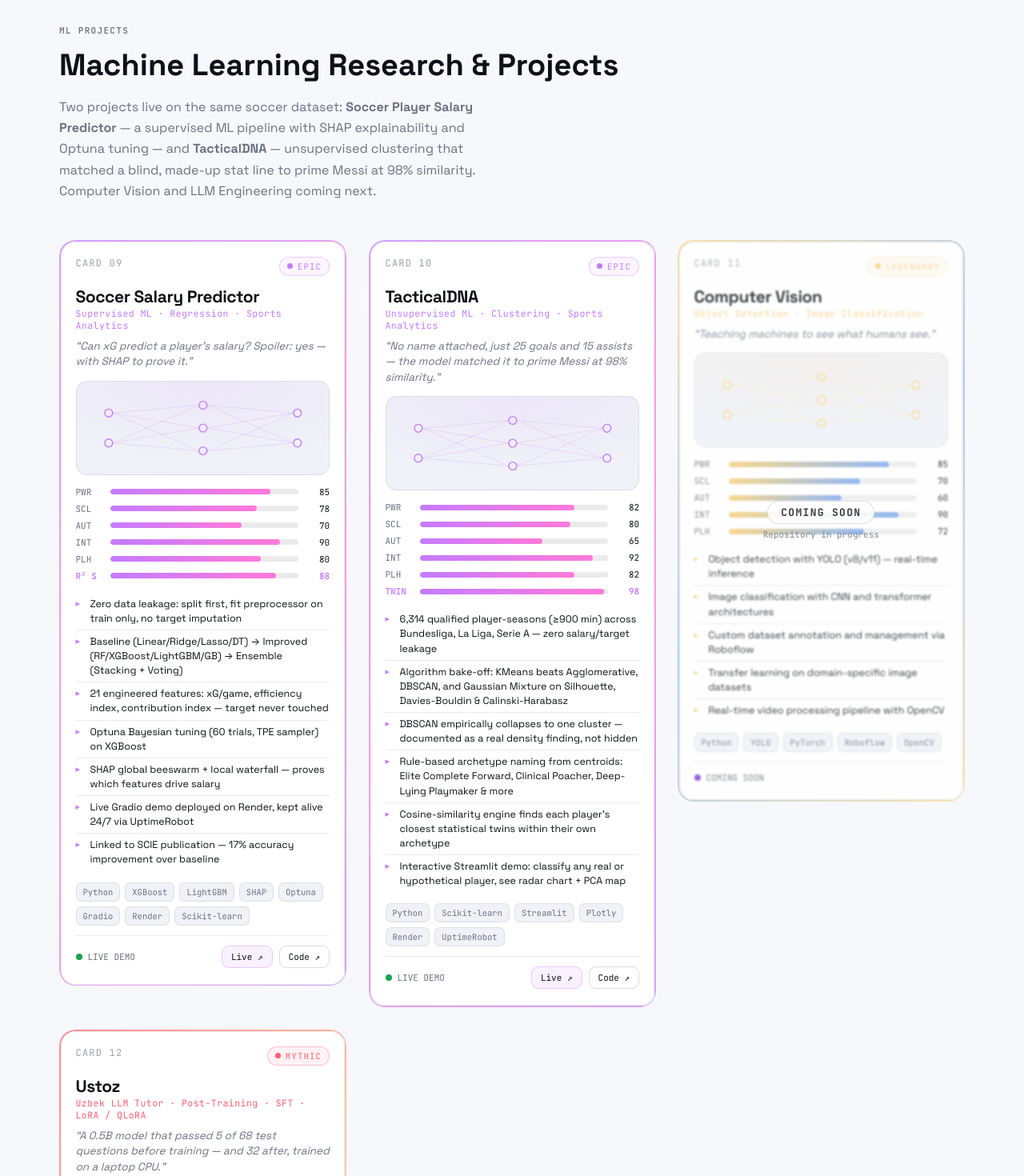
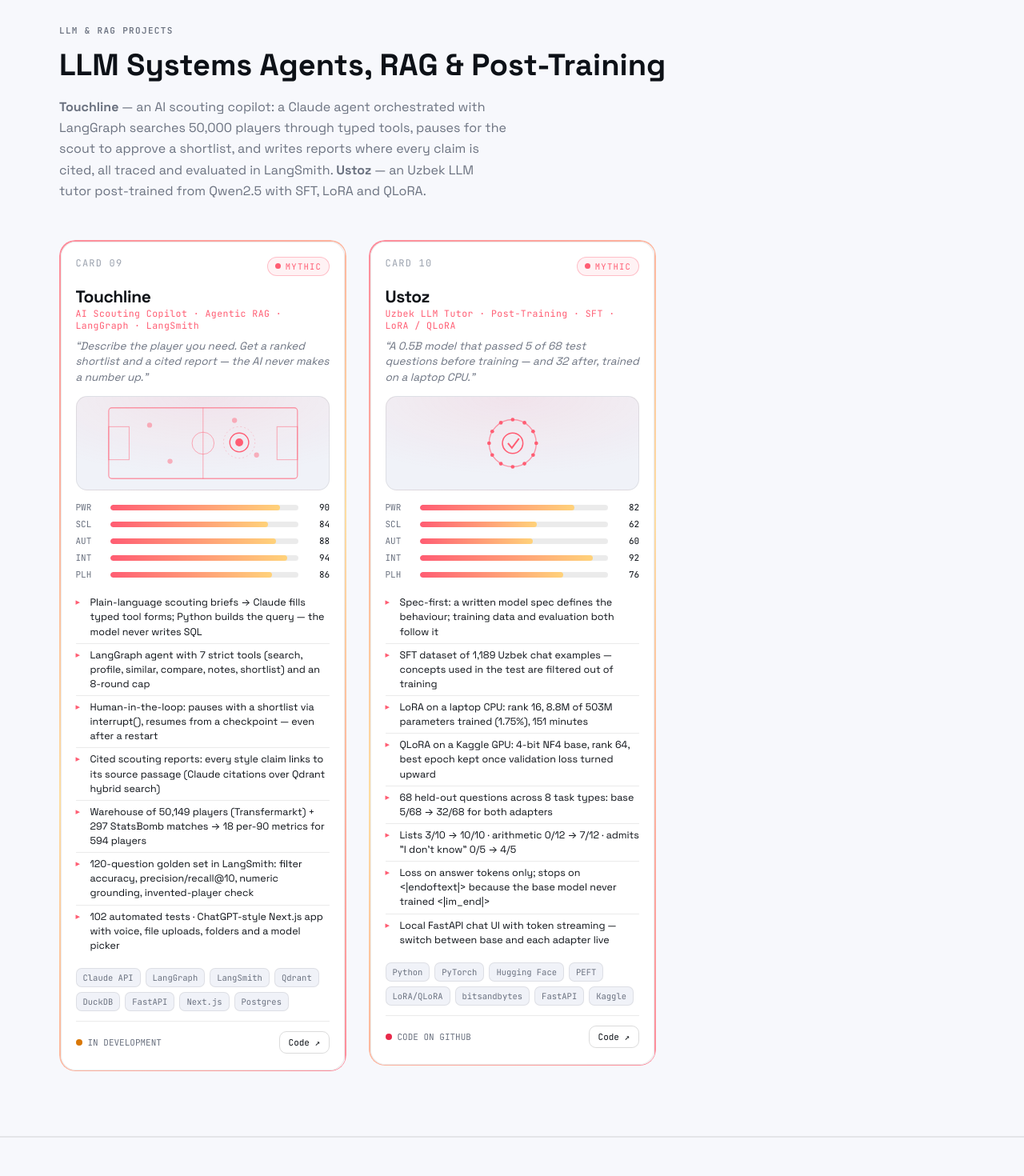
Before and after one commit to davronbek-malikov/Portfolio, a Next.js app: page / in a window 1280 px wide. Shown: the part 1000-2470 px from the top of the page at 80% size. Built offline with nearby package versions, Linux system fonts and the light colour scheme.

Commit message:
feat: add Touchline and an LLM & RAG section above ML projects
- New llmProjects section (Touchline, Ustoz) rendered first on the homepage
- Touchline card with a new pitch motif; About page entry
- Card numbers resequenced to page order

```diff
--- a/app/page.jsx
+++ b/app/page.jsx
@@ -1,4 +1,4 @@
-import { profile, mlProjects, productProjects } from "../data/projects";
+import { profile, llmProjects, mlProjects, productProjects } from "../data/projects";
 import Reveal from "../components/Reveal";
 import Card from "../components/Card";
 
@@ -54,8 +54,33 @@
         </div>
       </header>
 
+      {/* LLM & RAG PROJECTS SHOWCASE */}
+      <section className="ml-showcase" id="projects">
+        <div className="container">
+          <Reveal as="div" className="showcase-eyebrow">LLM & RAG Projects</Reveal>
+          <Reveal delay={40}>
+            <h2 className="showcase-title">LLM Systems <span className="grad">Agents, RAG & Post-Training</span></h2>
+          </Reveal>
+          <Reveal delay={80}>
+            <p className="showcase-sub">
+              <strong>Touchline</strong> — an AI scouting copilot: a Claude agent orchestrated with LangGraph
+              searches 50,000 players through typed tools, pauses for the scout to approve a shortlist, and
+              writes reports where every claim is cited, all traced and evaluated in LangSmith.{" "}
+              <strong>Ustoz</strong> — an Uzbek LLM tutor post-trained from Qwen2.5 with SFT, LoRA and QLoRA.
+            </p>
+          </Reveal>
+          <div className="showcase-grid">
+            {llmProjects.map((p, i) => (
+              <Reveal key={p.id} delay={i * 60}>
+                <Card project={p} />
+              </Reveal>
+            ))}
+          </div>
+        </div>
+      </section>
+
       {/* ML PROJECTS SHOWCASE */}
-      <section className="ml-showcase" id="projects">
+      <section className="ml-showcase" id="ml">
         <div className="container">
           <Reveal as="div" className="showcase-eyebrow">ML Projects</Reveal>
           <Reveal delay={40}>
@@ -66,7 +91,7 @@
               Two projects live on the same soccer dataset: <strong>Soccer Player Salary Predictor</strong> — a
               supervised ML pipeline with SHAP explainability and Optuna tuning — and{" "}
               <strong>TacticalDNA</strong> — unsupervised clustering that matched a blind, made-up stat line to
-              prime Messi at 98% similarity. Computer Vision and LLM Engineering coming next.
+              prime Messi at 98% similarity. Computer Vision coming next.
             </p>
           </Reveal>
           <div className="showcase-grid">
--- a/components/Motif.jsx
+++ b/components/Motif.jsx
@@ -119,6 +119,22 @@
           <path d="M150 26 l10 -8 l10 8" fill="none" stroke={stroke} strokeWidth="1.6" />
         </svg>
       );
+    case "pitch":
+      return (
+        <svg {...common}>
+          <rect x="40" y="14" width="240" height="90" rx="4" fill="none" stroke={stroke} strokeWidth="1.3" opacity="0.6" />
+          <line x1="160" y1="14" x2="160" y2="104" stroke={stroke} strokeWidth="1" opacity="0.5" />
+          <circle cx="160" cy="59" r="14" fill="none" stroke={stroke} strokeWidth="1" opacity="0.5" />
+          <rect x="40" y="38" width="26" height="42" fill="none" stroke={stroke} strokeWidth="1" opacity="0.5" />
+          <rect x="254" y="38" width="26" height="42" fill="none" stroke={stroke} strokeWidth="1" opacity="0.5" />
+          {[ [92,36],[118,82],[200,30],[228,74] ].map(([x,y],i)=>(
+            <circle key={i} cx={x} cy={y} r="3.2" fill={stroke} opacity="0.45" />
+          ))}
+          <circle cx="206" cy="58" r="5" fill={stroke} />
+          <circle cx="206" cy="58" r="12" fill="none" stroke={stroke} strokeWidth="1.4" />
+          <circle cx="206" cy="58" r="20" fill="none" stroke={stroke} strokeWidth="0.6" opacity="0.45" strokeDasharray="2 3" />
+        </svg>
+      );
     case "ml":
       return (
         <svg {...common}>
--- a/data/projects.js
+++ b/data/projects.js
@@ -225,13 +225,67 @@
 };
 
 // ----------------------------------------------------------------------------
+//  LLM & RAG PROJECTS  —  LLM systems: agents, retrieval, post-training, evaluation.
+//  Rendered first on the homepage.
+// ----------------------------------------------------------------------------
+export const llmProjects = [
+  {
+    id: "touchline",
+    n: "09",
+    title: "Touchline",
+    rarity: "mythic",
+    cls: "AI Scouting Copilot · Agentic RAG · LangGraph · LangSmith",
+    flavor: "Describe the player you need. Get a ranked shortlist and a cited report — the AI never makes a number up.",
+    motif: "pitch",
+    group: "llm",
+    stats: { PWR: 90, SCL: 84, AUT: 88, INT: 94, PLH: 86 },
+    abilities: [
+      "Plain-language scouting briefs → Claude fills typed tool forms; Python builds the query — the model never writes SQL",
+      "LangGraph agent with 7 strict tools (search, profile, similar, compare, notes, shortlist) and an 8-round cap",
+      "Human-in-the-loop: pauses with a shortlist via interrupt(), resumes from a checkpoint — even after a restart",
+      "Cited scouting reports: every style claim links to its source passage (Claude citations over Qdrant hybrid search)",
+      "Warehouse of 50,149 players (Transfermarkt) + 297 StatsBomb matches → 18 per-90 metrics for 594 players",
+      "120-question golden set in LangSmith: filter accuracy, precision/recall@10, numeric grounding, invented-player check",
+      "102 automated tests · ChatGPT-style Next.js app with voice, file uploads, folders and a model picker",
+    ],
+    stack: ["Claude API", "LangGraph", "LangSmith", "Qdrant", "DuckDB", "FastAPI", "Next.js", "Postgres"],
+    status: { state: "beta", label: "IN DEVELOPMENT" },
+    links: { github: "https://github.com/davronbek-malikov/touchline" },
+  },
+  {
+    id: "llm-engineering",
+    n: "10",
+    title: "Ustoz",
+    rarity: "mythic",
+    cls: "Uzbek LLM Tutor · Post-Training · SFT · LoRA / QLoRA",
+    flavor: "A 0.5B model that passed 5 of 68 test questions before training — and 32 after, trained on a laptop CPU.",
+    motif: "forge",
+    group: "llm",
+    stats: { PWR: 82, SCL: 62, AUT: 60, INT: 92, PLH: 76 },
+    abilities: [
+      "Spec-first: a written model spec defines the behaviour; training data and evaluation both follow it",
+      "SFT dataset of 1,189 Uzbek chat examples — concepts used in the test are filtered out of training",
+      "LoRA on a laptop CPU: rank 16, 8.8M of 503M parameters trained (1.75%), 151 minutes",
+      "QLoRA on a Kaggle GPU: 4-bit NF4 base, rank 64, best epoch kept once validation loss turned upward",
+      "68 held-out questions across 8 task types: base 5/68 → 32/68 for both adapters",
+      "Lists 3/10 → 10/10 · arithmetic 0/12 → 7/12 · admits \"I don't know\" 0/5 → 4/5",
+      "Loss on answer tokens only; stops on <|endoftext|> because the base model never trained <|im_end|>",
+      "Local FastAPI chat UI with token streaming — switch between base and each adapter live",
+    ],
+    stack: ["Python", "PyTorch", "Hugging Face", "PEFT", "LoRA/QLoRA", "bitsandbytes", "FastAPI", "Kaggle"],
+    status: { state: "proven", label: "CODE ON GITHUB" },
+    links: { github: "https://github.com/davronbek-malikov/Post_Training" },
+  },
+];
+
+// ----------------------------------------------------------------------------
 //  ML SHOWCASE  —  coming-soon placeholder cards for ML project categories.
 //  Each card will link to its own repo once the project is ready.
 // ----------------------------------------------------------------------------
 export const mlProjects = [
   {
     id: "supervised-ml",
-    n: "09",
+    n: "11",
     title: "Soccer Salary Predictor",
     rarity: "epic",
     cls: "Supervised ML · Regression · Sports Analytics",
@@ -258,7 +312,7 @@
   },
   {
     id: "unsupervised-ml",
-    n: "10",
+    n: "12",
     title: "TacticalDNA",
     rarity: "epic",
     cls: "Unsupervised ML · Clustering · Sports Analytics",
@@ -284,7 +338,7 @@
   },
   {
     id: "computer-vision",
-    n: "11",
+    n: "13",
     title: "Computer Vision",
     rarity: "legendary",
     cls: "Object Detection · Image Classification",
@@ -304,30 +358,6 @@
     status: { state: "rnd", label: "COMING SOON" },
     links: {},
   },
-  {
-    id: "llm-engineering",
-    n: "12",
-    title: "Ustoz",
-    rarity: "mythic",
-    cls: "Uzbek LLM Tutor · Post-Training · SFT · LoRA / QLoRA",
-    flavor: "A 0.5B model that passed 5 of 68 test questions before training — and 32 after, trained on a laptop CPU.",
-    motif: "forge",
-    group: "llm",
-    stats: { PWR: 82, SCL: 62, AUT: 60, INT: 92, PLH: 76 },
-    abilities: [
-      "Spec-first: a written model spec defines the behaviour; training data and evaluation both follow it",
-      "SFT dataset of 1,189 Uzbek chat examples — concepts used in the test are filtered out of training",
-      "LoRA on a laptop CPU: rank 16, 8.8M of 503M parameters trained (1.75%), 151 minutes",
-      "QLoRA on a Kaggle GPU: 4-bit NF4 base, rank 64, best epoch kept once validation loss turned upward",
-      "68 held-out questions across 8 task types: base 5/68 → 32/68 for both adapters",
-      "Lists 3/10 → 10/10 · arithmetic 0/12 → 7/12 · admits \"I don't know\" 0/5 → 4/5",
-      "Loss on answer tokens only; stops on <|endoftext|> because the base model never trained <|im_end|>",
-      "Local FastAPI chat UI with token streaming — switch between base and each adapter live",
-    ],
-    stack: ["Python", "PyTorch", "Hugging Face", "PEFT", "LoRA/QLoRA", "bitsandbytes", "FastAPI", "Kaggle"],
-    status: { state: "proven", label: "CODE ON GITHUB" },
-    links: { github: "https://github.com/davronbek-malikov/Post_Training" },
-  },
 ];
 
 // ----------------------------------------------------------------------------
@@ -337,7 +367,7 @@
 export const productProjects = [
   {
     id: "palov",
-    n: "13",
+    n: "14",
     title: "Palov",
     rarity: "rare",
     cls: "Full-Stack · RAG · AI Chatbot",
@@ -357,7 +387,7 @@
   },
   {
     id: "hamyon",
-    n: "14",
+    n: "15",
     title: "Hamyon",
     rarity: "rare",
     cls: "Personal Finance · RAG · AI Insights",
@@ -377,7 +407,7 @@
   },
   {
     id: "kotib",
-    n: "15",
+    n: "16",
     title: "Kotib",
     rarity: "epic",
     cls: "AI Agent · Graph RAG · Conversational Memory",
```
Also changed, not shown: app/about/page.jsx (+14 -0 lines).
